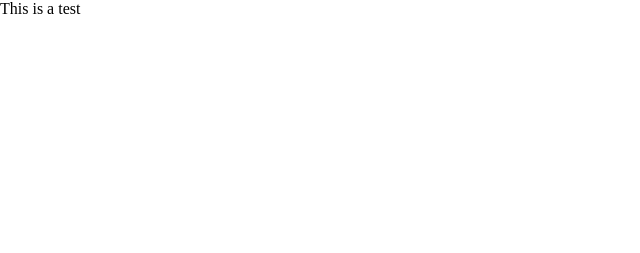
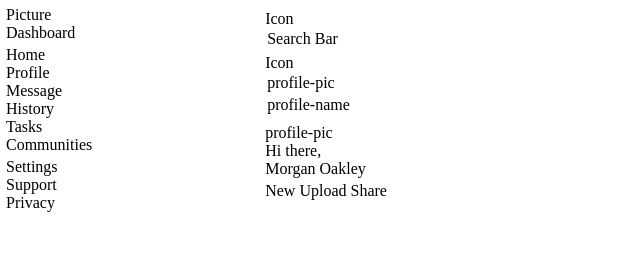
Before and after one commit to astn7278/odin-admin-dashboard, a plain HTML site: page index.html in a window 1280 px wide. Shown: the whole page, without its empty margins (0-640 px from the left). Drawn offline with Linux system fonts and the light colour scheme.

Commit message:
Create starting html layout

```diff
--- a/index.html
+++ b/index.html
@@ -2,11 +2,76 @@
 <html lang="en">
     <head>
         <meta charset="UTF-8" />
+        <meta name="viewport" content="width=device-width, initial-scale=1.0">
         <title>Odin Admin Dashboard</title>
         <link rel="stylesheet" href="styles.css" />
     </head>
     <body>
-        <p>This is a test</p>
+        <div class="wrapper">
+            <div class="sidebar-container">
+                <div class="logo-container">
+                    Picture
+                    <p>Dashboard</p>
+                </div>
+                <div class="nav">
+                    <ul>
+                        <li>Home</li>
+                        <li>Profile</li>
+                        <li>Message</li>
+                        <li>History</li>
+                        <li>Tasks</li>
+                        <li>Communities</li>
+                    </ul>
+                </div>
+                <div class="settings">
+                    <ul>
+                        <li>Settings</li>
+                        <li>Support</li>
+                        <li>Privacy</li>
+                    </ul>
+                </div>
+            </div>
+            <div class="main-container">
+                <div class="header">
+                    <div class="sub-header">
+                        <div class="search-bar">
+                            Icon
+                            <div>Search Bar</div>
+                        </div>
+                        <div class="profile">
+                            Icon
+                            <div>profile-pic</div>
+                            <div>profile-name</div>
+                        </div>
+                    </div>
+                    <div class="sub-header2">
+                        <div class="greeting">
+                            profile-pic
+                            <p>Hi there,</p>
+                            <p>Morgan Oakley</p>
+                        </div>
+                        <div class="menu">
+                            <btn>New</btn>
+                            <btn>Upload</btn>
+                            <btn>Share</btn>
+                        </div>
+                    </div>
+                </div>
+                <div class="main-content">
+                    <div class="project-cards">
+                        <div class="card"></div>
+                        <div class="card"></div>
+                        <div class="card"></div>
+                        <div class="card"></div>
+                        <div class="card"></div>
+                        <div class="card"></div>
+                    </div>
+                    <div class="announcements"></div>
+                    <div class="trending"></div>
+                </div>
+            </div>
+        </div>
+
         <script src=></script>
     </body>
 </html>
--- a/styles.css
+++ b/styles.css
@@ -1,6 +1,22 @@
 * {
     margin: 0;
     padding: 0;
-    border: 0;
-    box-sizing: border-box; /* Optional: Include padding and border in element's total width and height */
 }
+
+div {
+    border: 2px solid white;
+}
+
+.wrapper {
+    display: grid;
+    grid-template-columns: 1fr 4fr;
+
+}
+
+.sidebar-container {
+    grid-row: 1 / 3
+}
+
+.main-container {
+
+}
```
